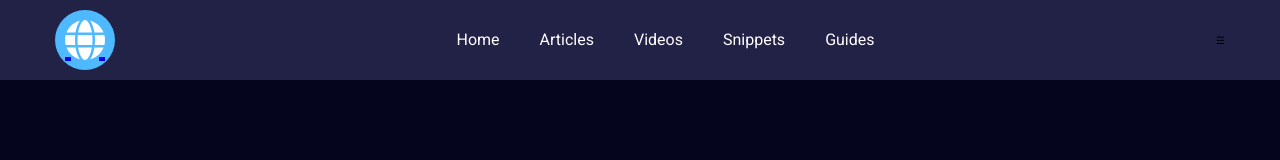
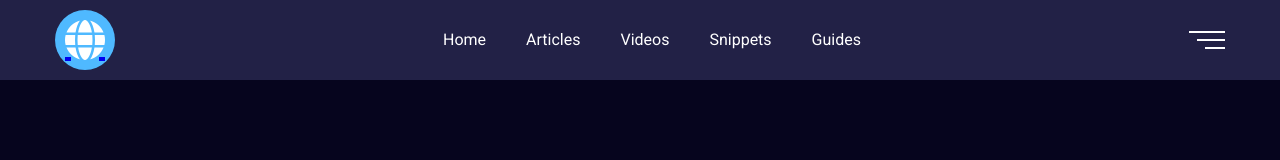
Before and after one commit to Nola360/March-5, a plain HTML site: page index.html in a window 1280 px wide. Drawn offline with Linux system fonts and the light colour scheme.

Commit message:
added 2 more line classes

```diff
--- a/index.html
+++ b/index.html
@@ -37,7 +37,9 @@
         </ul>
 
         <div class="hamburger">
-          <span class="line">&#9776;</span>
+          <span class="line"></span>
+          <span class="line"></span>
+          <span class="line"></span>
         </div>
       </nav>
     </div>
--- a/style.css
+++ b/style.css
@@ -90,3 +90,61 @@ nav {
   transform: scaleX(1);
   transform-origin: left;
 }
+
+
+.hamburger .line {
+  font-size: 30px;
+  color: white;
+
+}
+
+.hamburger {
+  width: 3.6rem;
+  height: 1.8rem;
+  position: relative;
+  cursor: pointer;
+  line-height: 5rem;
+  z-index: 1500;
+
+}
+
+.hamburger .line {
+  width: 100%;
+  height: 2px;
+  background: #fff;
+  position: absolute;
+  display: block;
+  right: 0;
+  transition: all 650ms;
+}
+
+.hamburger .line:nth-child(1) {
+  top: 0;
+}
+
+.hamburger .line:nth-child(2) {
+  top: 50%;
+  margin-top: -1px;
+  width: 2.8rem;
+}
+
+.hamburger .line:nth-child(3) {
+  top: 100%;
+  margin-top: -2px;
+  width: 2rem;
+}
+
+
+.hamburger .active .line:nth-child(1) {
+  transform: translateY(.8rem) rotate(45deg);
+  width: 2rem;
+}
+
+.hamburger .active .line:nth-child(2) {
+  opacity: 0;
+}
+
+.hamburger .active .line:nth-child(3) {
+  transform: translateY(.8rem) rotate(-45deg);
+  width: 2rem;
+}
```
